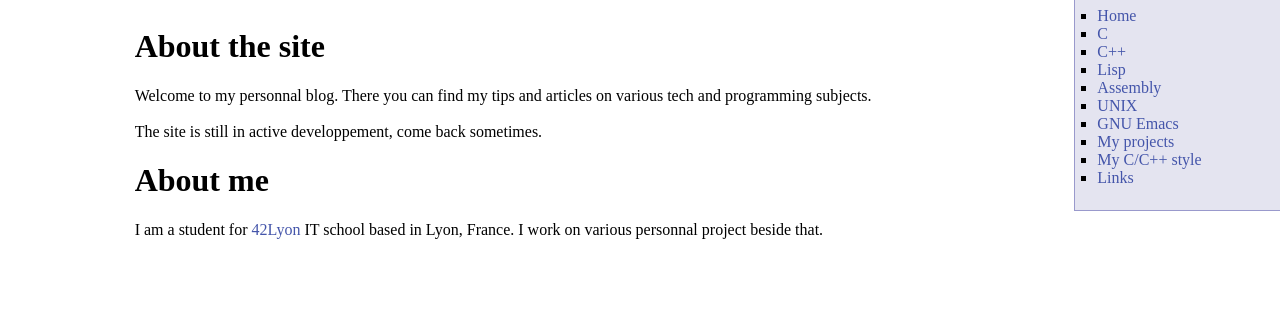
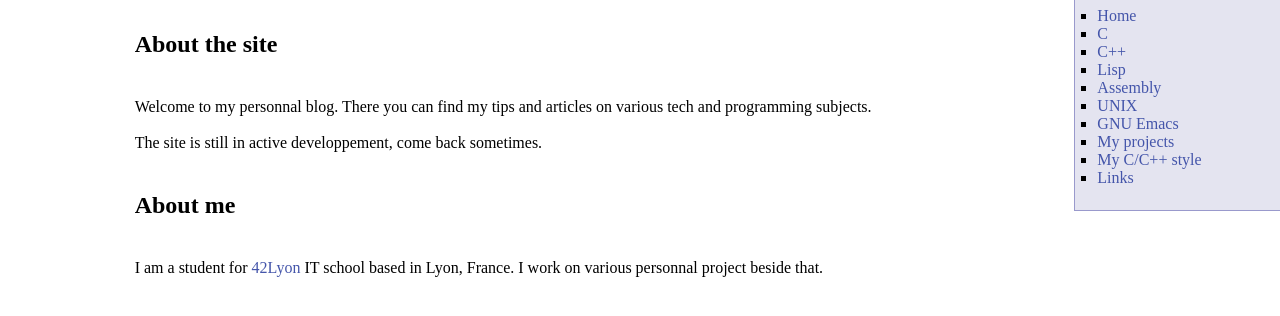
Before and after one commit to JozanLeClerc/joe-www, a PHP site: page / in a window 1280 px wide. Shown: the part 42-358 px from the top of the page. Run offline with PHP 8.4, Linux system fonts and the light colour scheme.

Commit message:
Perfect main page

```diff
--- a/css/site.css
+++ b/css/site.css
@@ -72,8 +72,24 @@ div.sidebar ul {
 	margin: 0 0 1em;
 }
 
-div.body-content {
+div.body-contents {
 	padding: 5pt;
 	margin-left: 10%;
 	margin-right: 10%;
 }
+
+div.body-contents h1 {
+	font-size: 150%;
+	font-weight: bold;
+	text-align: left;
+	padding: 1em 0em 1em 0em;
+	margin: 0pt;
+}
+
+div.body-contents h2 {
+	font-size: 125%;
+	font-weight: bold;
+	text-align: left;
+	padding: 1em 0em 1em 0em;
+	margin: 0pt;
+}
--- a/index.html
+++ b/index.html
@@ -42,7 +42,7 @@
 		</li>
 	  </ul>
 	</div>
-	<div class="body-content">
+	<div class="body-contents">
 	  <h1>About the site</h1>
 	  <p>
 		Welcome to my personnal blog. There you can find my tips and articles on
@@ -52,7 +52,7 @@
 	  </p>
 	  <h1>About me</h1>
 	  <p>
-		I am a student for <a href="https://www.42lyon.fr/">42Lyon</a> IT school based in
+		I am a student for <a href="https://www.42lyon.fr/" target="_blank">42Lyon</a> IT school based in
 		Lyon, France. I work on various personnal project beside that.
 	  </p>
 	</div>
```
